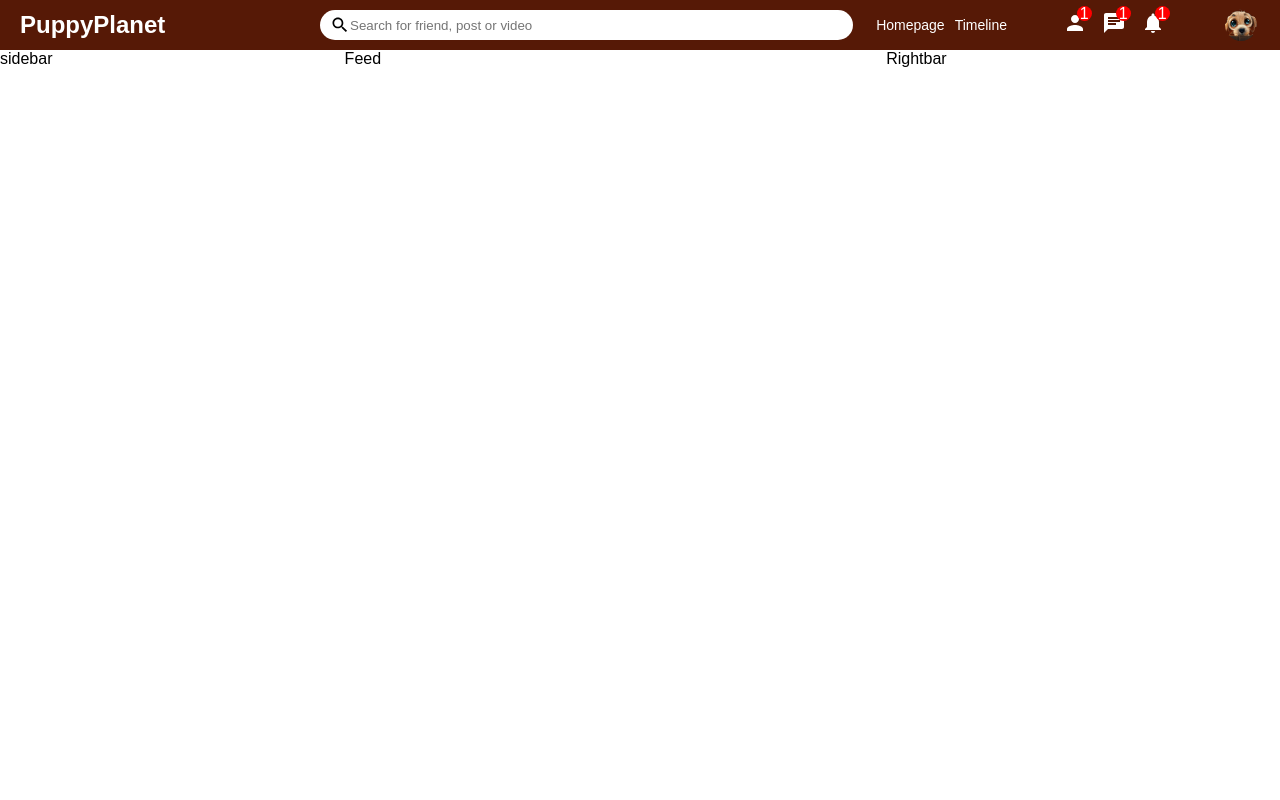
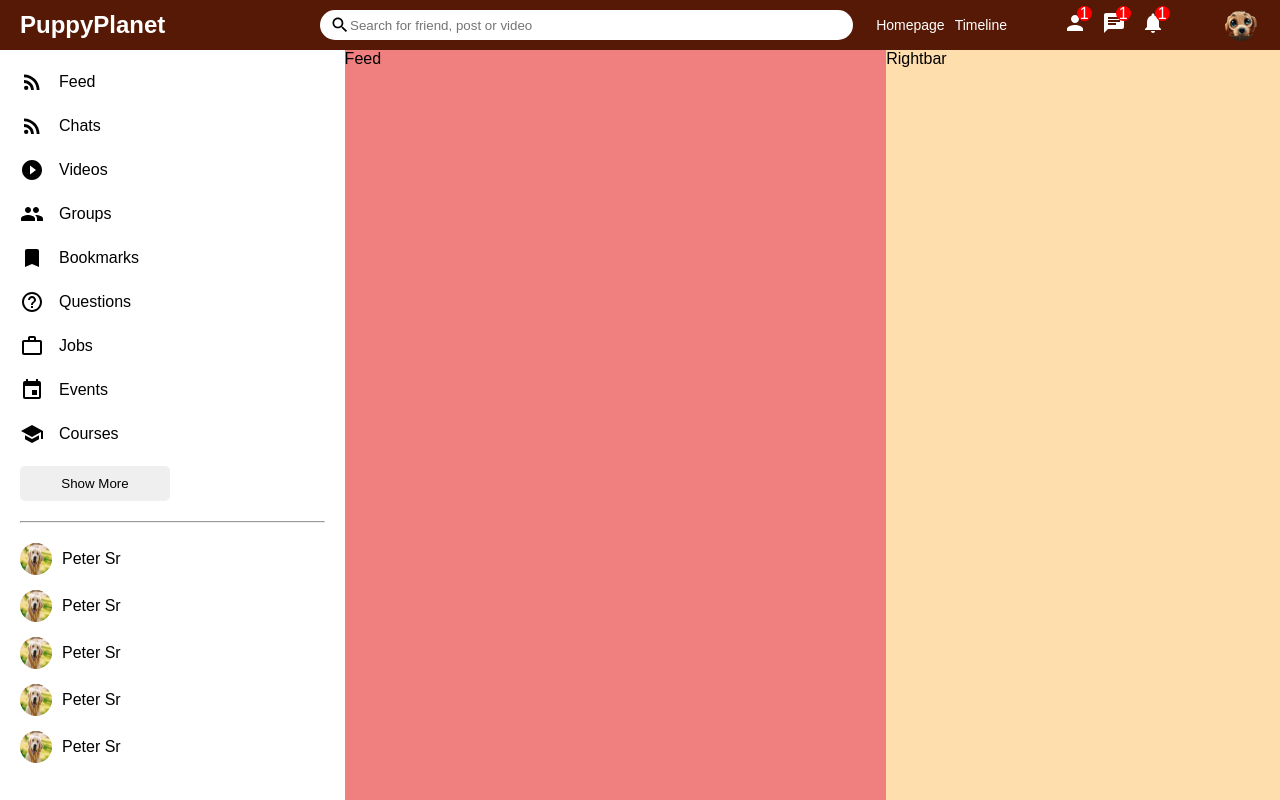
Before and after one commit to mrinal365/PuppyPlanet, a React (Create React App) app: page / in a window 1280 px wide. Built offline with nearby package versions, Linux system fonts and the light colour scheme.

Commit message:
sidebar basic

```diff
--- a/src/components/feed/feed.css
+++ b/src/components/feed/feed.css
@@ -1,3 +1,5 @@
 .feed{
     flex: 5.5;
+    height:calc(100vh - 50px);
+    background-color: lightcoral;
 }
--- a/src/components/rightbar/rightbar.css
+++ b/src/components/rightbar/rightbar.css
@@ -1,3 +1,5 @@
 .rightbar{
     flex: 4;
+    height:calc(100vh - 50px);
+    background-color: navajowhite;
 }
--- a/src/components/sidebar/Sidebar.jsx
+++ b/src/components/sidebar/Sidebar.jsx
@@ -1,4 +1,7 @@
 import React from 'react';
+
+//Import Material components below
+import {Bookmark, Event,Group, HelpOutline, PlayCircleFilledOutlined, RssFeed, School, WorkOutline} from '@material-ui/icons'
 
 //Import Styles Below
 import './sidebar.css'
@@ -6,7 +9,70 @@ import './sidebar.css'
 export default function Sidebar(){
     return(
         <div className='sidebar'>
-            sidebar
+            <div className="sidebarWrapper">
+                <ul className="sidebarList">
+                    <li className="sidebarListItem">
+                        <RssFeed className='sidebarIcon'/>
+                        <span className='sidebarListItemText'>Feed</span>
+                    </li>
+                    <li className="sidebarListItem">
+                        <RssFeed className='sidebarIcon'/>
+                        <span className='sidebarListItemText'>Chats</span>
+                    </li>
+                    <li className="sidebarListItem">
+                        <PlayCircleFilledOutlined className='sidebarIcon'/>
+                        <span className='sidebarListItemText'>Videos</span>
+                    </li>
+                    <li className="sidebarListItem">
+                        <Group className='sidebarIcon'/>
+                        <span className='sidebarListItemText'>Groups</span>
+                    </li>
+                    <li className="sidebarListItem">
+                        <Bookmark className='sidebarIcon'/>
+                        <span className='sidebarListItemText'>Bookmarks</span>
+                    </li>
+                    <li className="sidebarListItem">
+                        <HelpOutline className='sidebarIcon'/>
+                        <span className='sidebarListItemText'>Questions</span>
+                    </li>
+                    <li className="sidebarListItem">
+                        <WorkOutline className='sidebarIcon'/>
+                        <span className='sidebarListItemText'>Jobs</span>
+                    </li>
+                    <li className="sidebarListItem">
+                        <Event className='sidebarIcon'/>
+                        <span className='sidebarListItemText'>Events</span>
+                    </li>
+                    <li className="sidebarListItem">
+                        <School className='sidebarIcon'/>
+                        <span className='sidebarListItemText'>Courses</span>
+                    </li>
+                    <button className='sidebarButton'>Show More</button>
+                    <hr className='sidebarHr'/>
+                    <ul className="sidebarFriendList">
+                        <li className='sidebarFriend'>
+                            <img className='sidebarFriendImg' src='/assets/lab1.jpg' alt=''/>
+                            <span className='sidebarFriendName'>Peter Sr</span>
+                        </li>
+                        <li className='sidebarFriend'>
+                            <img className='sidebarFriendImg' src='/assets/lab1.jpg' alt=''/>
+                            <span className='sidebarFriendName'>Peter Sr</span>
+                        </li>
+                        <li className='sidebarFriend'>
+                            <img className='sidebarFriendImg' src='/assets/lab1.jpg' alt=''/>
+                            <span className='sidebarFriendName'>Peter Sr</span>
+                        </li>
+                        <li className='sidebarFriend'>
+                            <img className='sidebarFriendImg' src='/assets/lab1.jpg' alt=''/>
+                            <span className='sidebarFriendName'>Peter Sr</span>
+                        </li>
+                        <li className='sidebarFriend'>
+                            <img className='sidebarFriendImg' src='/assets/lab1.jpg' alt=''/>
+                            <span className='sidebarFriendName'>Peter Sr</span>
+                        </li>
+                    </ul>
+                </ul>
+            </div>
         </div>
     )
 }
--- a/src/components/sidebar/sidebar.css
+++ b/src/components/sidebar/sidebar.css
@@ -1,3 +1,62 @@
 .sidebar{
     flex:3.5 ;
+    height:calc(100vh - 50px);
+    overflow-y: scroll;
+    /* background-color: lawngreen; */
 }
+::-webkit-scrollbar{
+    width:5px;
+}
+::-webkit-scrollbar-track{
+    background-color: #fff;
+}
+::-webkit-scrollbar-thumb{
+    background-color: rgb(9,9,9);
+}
+
+.sidebarWrapper{
+    padding:20px;
+    /* background-color: yellow; */
+}
+.sidebarList{
+    padding: 0;
+    margin: 0;
+    list-style: none;
+}
+.sidebarListItem{
+    display: flex;
+    align-items: center;
+    margin-bottom: 20px;
+}
+.sidebarIcon{
+    margin-right: 15px;
+}
+
+.sidebarButton{
+    width:150px;
+    border: none;
+    padding: 10px;
+    border-radius: 5px;
+    font-weight: 500;
+}
+
+.sidebarHr{
+    margin:20px 0px;
+}
+.sidebarFriendList{
+    padding: 0px;
+    margin:0px;
+    list-style: none;
+}
+.sidebarFriend{
+    display: flex;
+    align-items: center;
+    margin-bottom: 15px;
+}
+.sidebarFriendImg{
+    width:32px;
+    height: 32px;
+    border-radius: 50%;
+    object-fit: 50%;
+    margin-right: 10px;
+}
```
Also changed, not shown: public/assets/lab1.jpg (added).
